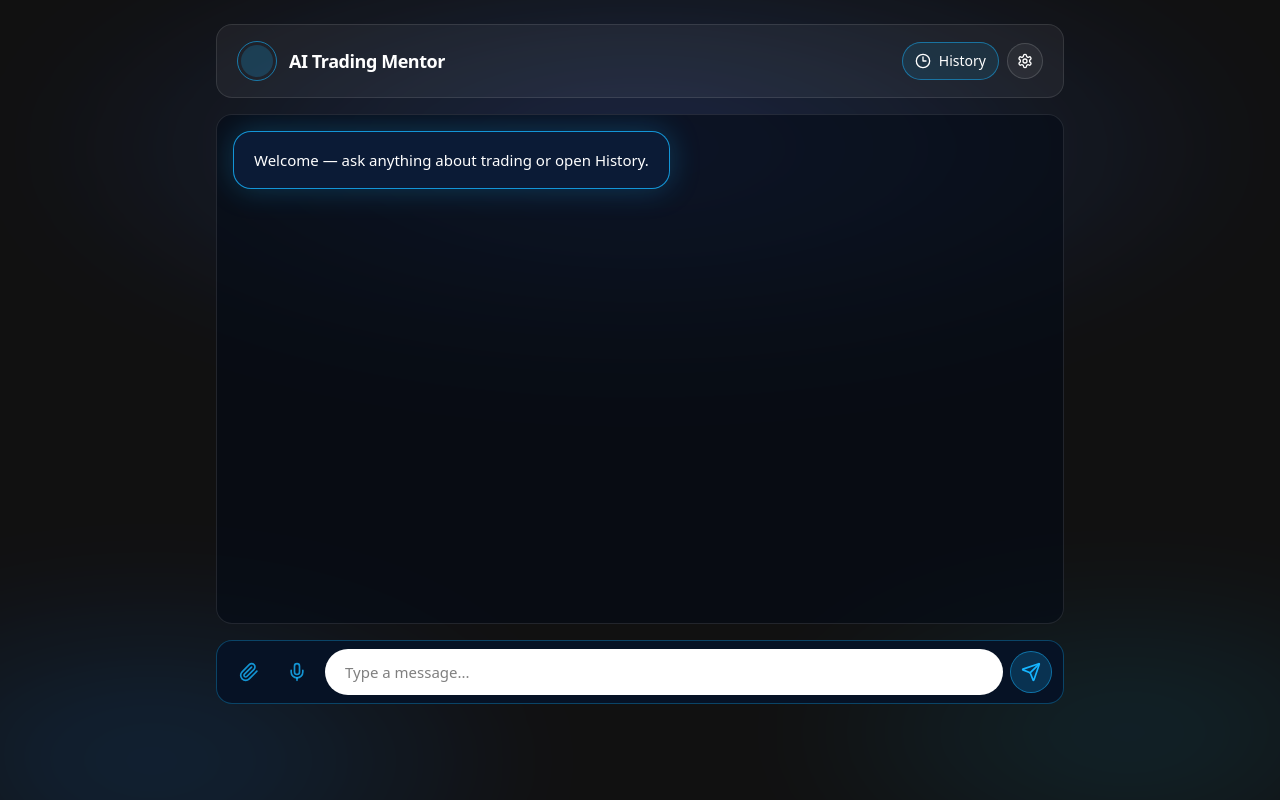
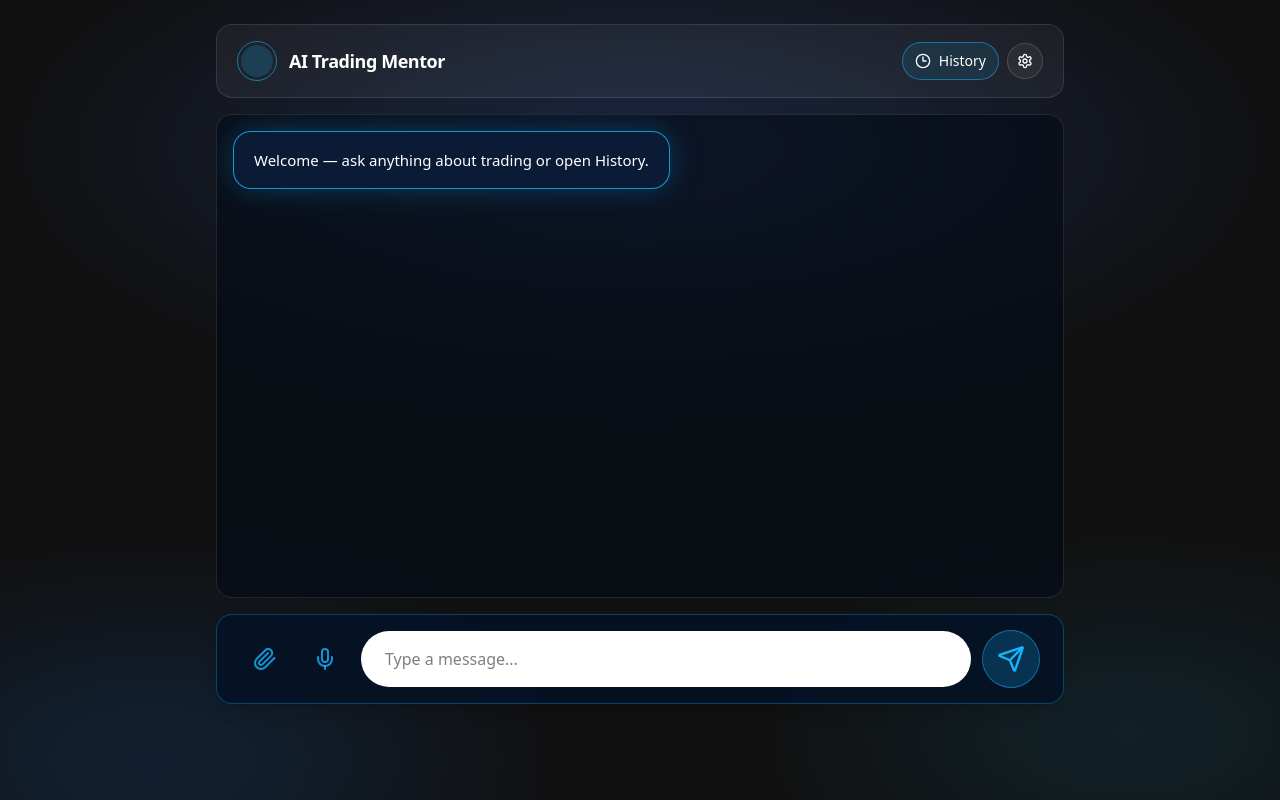
Before and after one commit to Cardicai/cardicworld, a Next.js app: page / in a window 1280 px wide. Built offline with nearby package versions, Linux system fonts and the light colour scheme.

Commit message:
style: enlarge composer bar

```diff
--- a/src/components/ComposerBar.tsx
+++ b/src/components/ComposerBar.tsx
@@ -13,38 +13,36 @@ export default function ComposerBar({ onSend }: { onSend: (text: string) => void
   }
 
   return (
-    <div className="sticky bottom-2">
-      {/* Dark rounded bar like your mock */}
-      <div className="flex items-center gap-2 rounded-2xl border border-cardic-primary/30 bg-[#061225] px-3 py-2">
+    <div className="sticky bottom-4 z-10">
+      <div className="flex items-center gap-3 rounded-2xl border border-cardic-primary/30 bg-[#061225]/95 px-4 py-3 shadow-lg md:px-6 md:py-4">
         <button
-          className="grid size-10 place-items-center rounded-full text-cardic-primary/80 hover:bg-white/5"
+          className="grid size-11 place-items-center rounded-full text-cardic-primary/80 hover:bg-white/5 md:size-12"
           title="Attach"
         >
-          <Paperclip className="size-5" />
+          <Paperclip className="size-5 md:size-6" />
         </button>
 
         <button
-          className="grid size-10 place-items-center rounded-full text-cardic-primary/80 hover:bg-white/5"
+          className="grid size-11 place-items-center rounded-full text-cardic-primary/80 hover:bg-white/5 md:size-12"
           title="Voice"
         >
-          <Mic className="size-5" />
+          <Mic className="size-5 md:size-6" />
         </button>
 
-        {/* White pill input */}
         <input
           value={value}
           onChange={(e) => setValue(e.target.value)}
           onKeyDown={(e) => (e.key === "Enter" ? send() : null)}
           placeholder="Type a message..."
-          className="flex-1 rounded-full bg-white px-5 py-3 text-[15px] text-black placeholder:text-black/50 outline-none"
+          className="flex-1 h-12 md:h-14 rounded-full bg-white px-5 md:px-6 text-[15px] md:text-base text-black placeholder:text-black/50 outline-none"
         />
 
         <button
           onClick={send}
-          className="grid size-10 place-items-center rounded-full bg-cardic-primary/20 ring-1 ring-cardic-primary/60 transition hover:scale-105"
+          className="grid size-12 md:size-14 place-items-center rounded-full bg-cardic-primary/20 ring-1 ring-cardic-primary/60 hover:scale-105 transition"
           title="Send"
         >
-          <Send className="size-5 text-cardic-primary" />
+          <Send className="size-6 md:size-7 text-cardic-primary" />
         </button>
       </div>
     </div>
```
